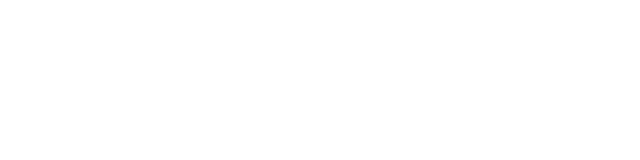
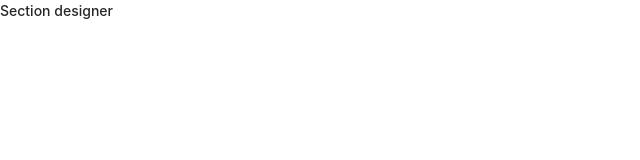
Before and after one commit to luisrodge/application_builder_frontend, a React (Create React App) app: page /section in a window 1280 px wide. Shown: the top 160 px of the page, without its empty margins (0-640 px from the left). Built offline with nearby package versions, Linux system fonts and the light colour scheme.

Commit message:
Add initial section designer view

```diff
--- a/src/app/routes.tsx
+++ b/src/app/routes.tsx
@@ -1,12 +1,16 @@
 import { Switch, Route } from "react-router-dom";
 
 import Designer from "../features/designer/Designer";
+import SectionDesigner from "../features/designer/SectionDesigner";
 
 const Routes = () => (
   <Switch>
     <Route path="/" exact>
       <Designer />
     </Route>
+    <Route path="/section" exact>
+      <SectionDesigner />
+    </Route>
   </Switch>
 );
 
--- /dev/null
+++ b/src/features/designer/SectionDesigner.tsx
@@ -0,0 +1,3 @@
+const SectionDesigner = () => <h4>Section designer</h4>;
+
+export default SectionDesigner;
```
